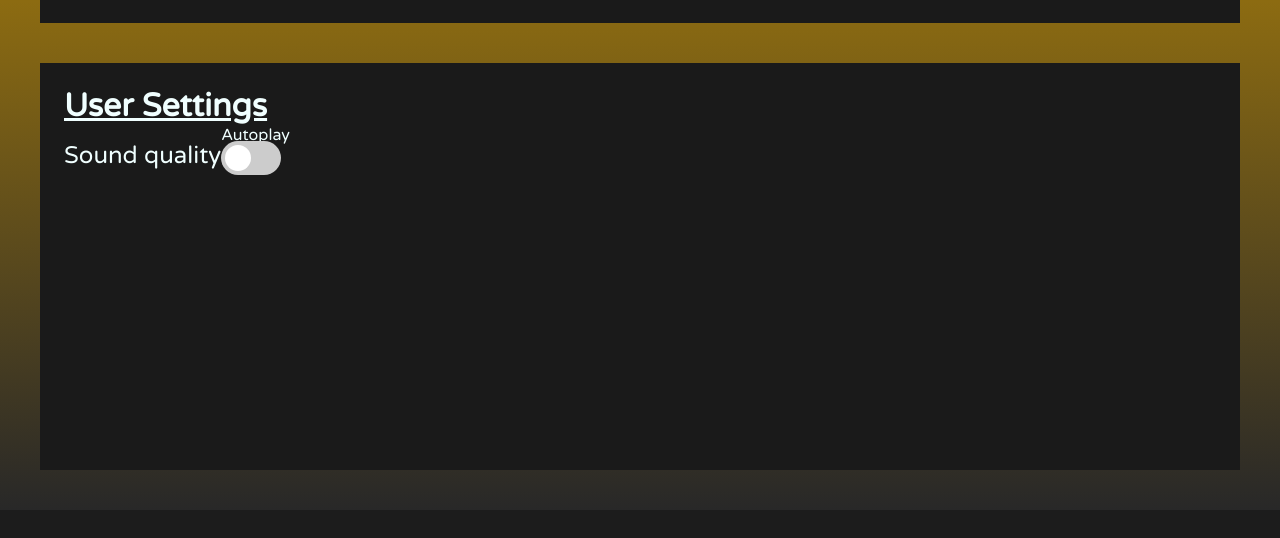
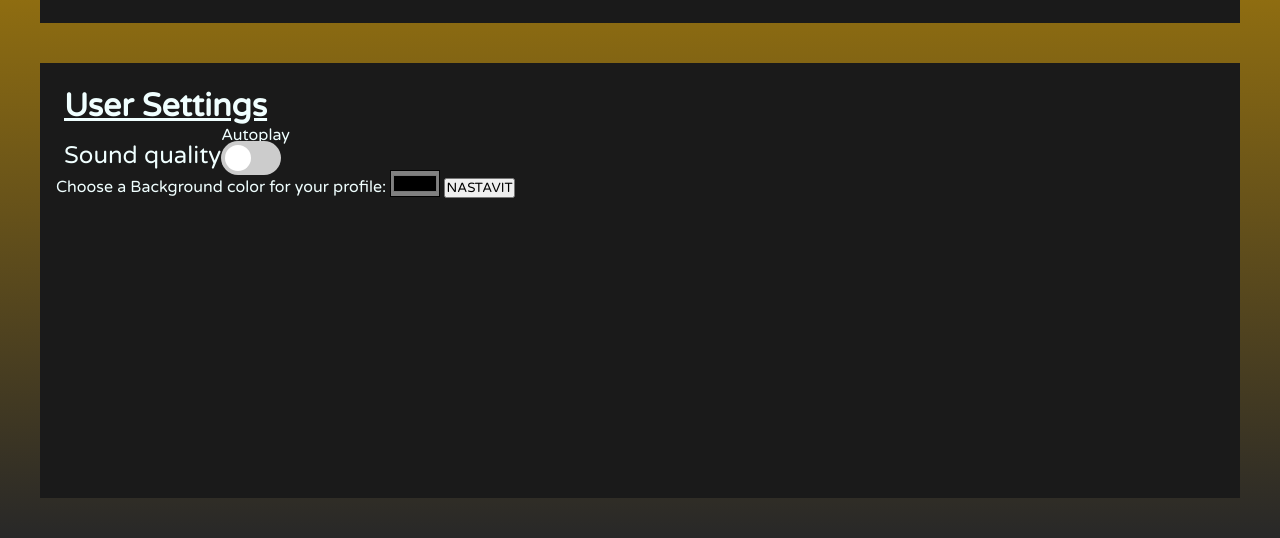
Before and after one commit to Flymajt/Web-project, a Flask app: page /profile in a window 1280 px wide; the page is wider, and only the part inside the window is pictured. Shown: the part 385-923 px from the top of that part. Before the commit the page ends 895 px from the top of that part, so only its background shows below. Run offline with Flask 3, Linux system fonts and the light colour scheme; the visitor is signed in with stand-in values (Sample User, id 1); some web fonts are replaced.

Commit message:
přidání tlačítka na stránku pro feedback a změna barvy pozadí uživatelem na profilu (oboje nefunkční zatim)

```diff
--- a/app/views/main.py
+++ b/app/views/main.py
@@ -332,6 +332,9 @@ def albums(index):
        return "Searched album has not been found", 404
    return render_template("album.html", album=albums[index], songs=songs)
 
+@app.route("/profile/feedback")
+def feedback():
+    return render_template("feedback.html")
 
 if __name__ == "__main__":
     app.run(debug=True)
--- a/app/views/static/data/posts.json
+++ b/app/views/static/data/posts.json
@@ -1 +1 @@
-[{"username": "admin", "content": "first", "code": 0}, {"username": "admin", "content": "ahoj vsichni", "attachment": "", "code": 1}, {"username": "login0012", "content": "Pros\u00edm nema\u017ete tento \u00fa\u010det", "attachment": "", "code": 2}, {"username": "Gotyx96", "content": "fr ten \u00fa\u010det nema\u017ete, to by toti\u017e bylo, jak mlad\u00ed \u0159\u00edkaj\u00ed, sus", "attachment": "", "code": 3}]
+[{"username": "admin", "content": "first", "code": 0}, {"username": "admin", "content": "ahoj vsichni", "attachment": "", "code": 1}, {"username": "login0012", "content": "Pros\u00edm nema\u017ete tento \u00fa\u010det", "attachment": "", "code": 2}, {"username": "Gotyx96", "content": "fr ten \u00fa\u010det nema\u017ete, to by toti\u017e bylo, jak mlad\u00ed \u0159\u00edkaj\u00ed, sus", "attachment": "", "code": 3}, {"username": "zkouska", "content": "suspicious", "attachment": "", "code": 4}]
--- a/app/views/static/style.css
+++ b/app/views/static/style.css
@@ -78,7 +78,7 @@
     color: azure;
 }
 .btne:hover {
-    font-weight: bold;
+    font-weight: bolder;
 }
 
 .logout-btn{
@@ -102,12 +102,12 @@
   }
 /* cesta */
 ::-webkit-scrollbar-track {
-    background-color: rgba(15, 15, 15, 0);
+    background-color: rgb(15, 15, 15);
   }
 /* jezdítko */
 ::-webkit-scrollbar-thumb {
     background-color: rgb(85, 85, 85);
-    border-radius: 10px;
+
   }
 
 /* jezdítko pokud je na něj najeto */
@@ -797,6 +797,10 @@ top: -1px;
 
 /*--------------------------Profile-----------------------------*/
 
+.choose-background-color{
+background-color: gray;
+}
+
 .pozadi-profile{
     background-image: linear-gradient(rgb(216, 158, 0), rgb(40, 40, 40));
     background-size: cover;
@@ -1091,3 +1095,8 @@ input:checked + .slider:before {
 .song_details_albumpage{
     margin-left: 20px;
 }
+
+/* ------------------------- FEEDBACK --------------------------------*/
+.feedback-inputbox{
+background-color: azure;
+}
--- a/app/views/templates/Profile.html
+++ b/app/views/templates/Profile.html
@@ -17,7 +17,7 @@
         <h1 class="profile-followers"><u>Followers</u>:</h1>
         <h1 class="profile-following"><u>Following</u>:</h1>
         <h1 class="profile-bio">[About me]</h1>
-
+        <a href="{{ url_for('feedback') }}">Feedback</a>
 
     </div>
 
@@ -41,6 +41,12 @@
             <input type="checkbox">
             <span class="slider round"></span>
         </label>
+        <form action="">
+            <label for="" class="forgot">Choose a Background color for your profile:</label>
+            <input type="color" class="choose-background-color">
+            <input type="submit" value="NASTAVIT" id="nastavBarvu">
+        </form>
+
     </div>
 
     <script type="module" src="https://unpkg.com/ionicons@5.5.2/dist/ionicons/ionicons.esm.js"></script>
```
Also changed, not shown: app/views/templates/feedback.html (added, +20 -0 lines).
